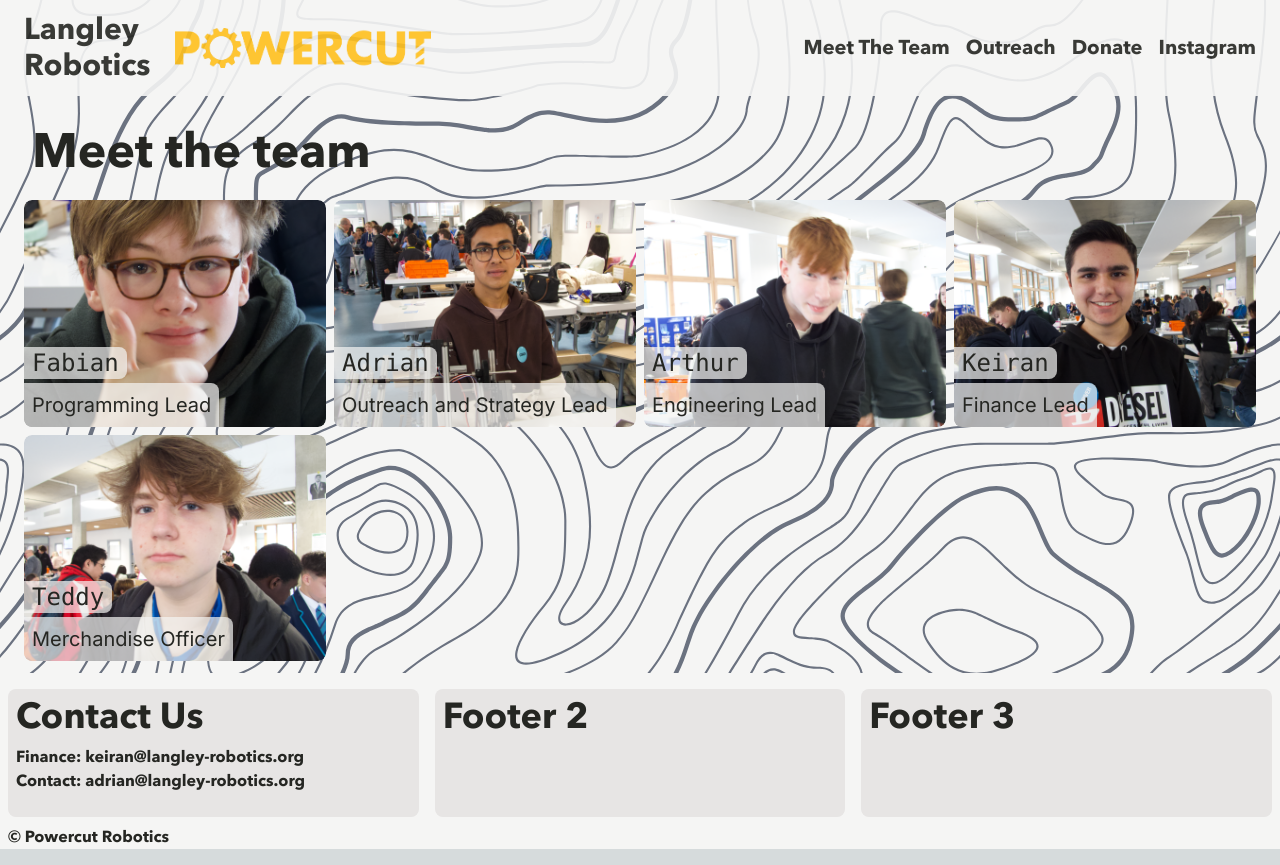
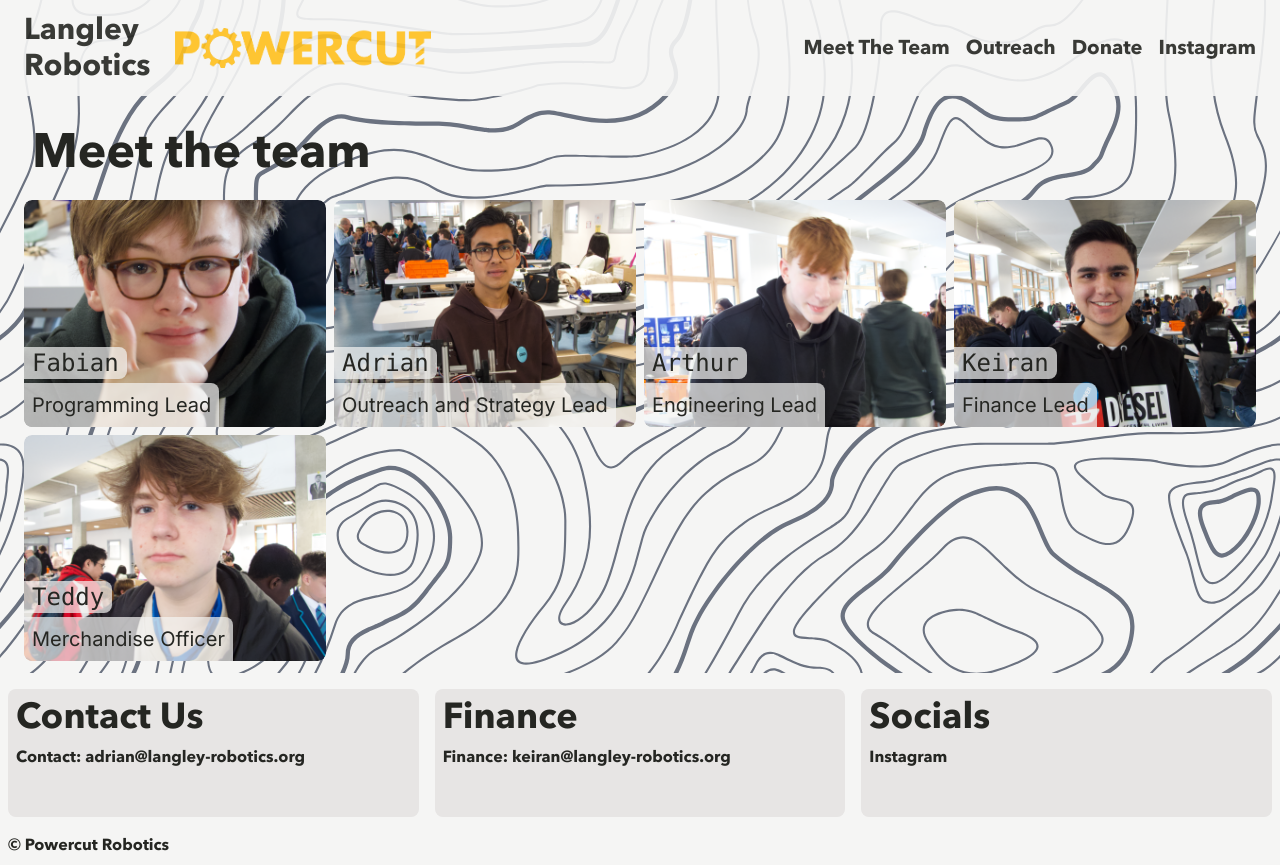
Before and after one commit to outsharded/langley-robotics-website, a Next.js app: page /team in a window 1280 px wide. Built offline with nearby package versions, Linux system fonts and the light colour scheme.

Commit message:
Update Footer.tsx

```diff
--- a/app/Footer.tsx
+++ b/app/Footer.tsx
@@ -9,18 +9,20 @@ const Footer: React.FC = () => {
 
         <div className='bg-stone-200 dark:bg-neutral-950 h-32 m-2 rounded-lg'>
           <h1 className='text-4xl p-2 font-bold'>Contact Us</h1>
-          <a href="mailto:keiran@langley-robotics.org" className='px-2 py-1'>Finance: keiran@langley-robotics.org</a><br/>
+
           <a href="mailto:fabian@langley-robotics.org" className='px-2 py-1'>Contact: adrian@langley-robotics.org</a><br/>
         </div>
 
         <div className='bg-stone-200 dark:bg-neutral-950 h-32 m-2 rounded-lg'>
-            <h1 className='text-4xl p-2 font-bold'>Footer 2</h1>
+            <h1 className='text-4xl p-2 font-bold'>Finance</h1>
+            <a href="mailto:keiran@langley-robotics.org" className='px-2 py-1'>Finance: keiran@langley-robotics.org</a><br/>
         </div>
 
         <div className='bg-stone-200 dark:bg-neutral-950 h-32 m-2 rounded-lg'>
-            <h1 className='text-4xl p-2 font-bold'>Footer 3</h1>
+            <h1 className='text-4xl p-2 font-bold'>Socials</h1>
+            <a href="https://www.instagram.com/lpsb_robotics/" className='px-2 py-1'>Instagram</a><br/>
         </div>
-      <p className='ml-2 font-avenir'>© Powercut Robotics</p>
+      <p className='m-2 font-avenir'>© Powercut Robotics</p>
     </footer>
   );
 };
```
